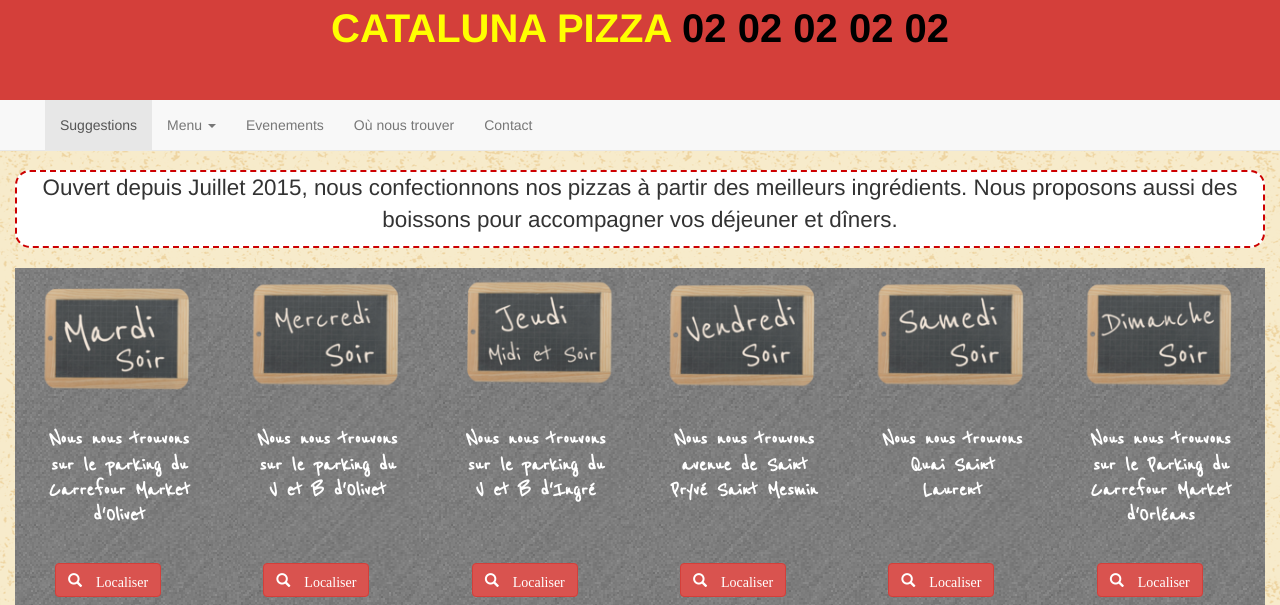
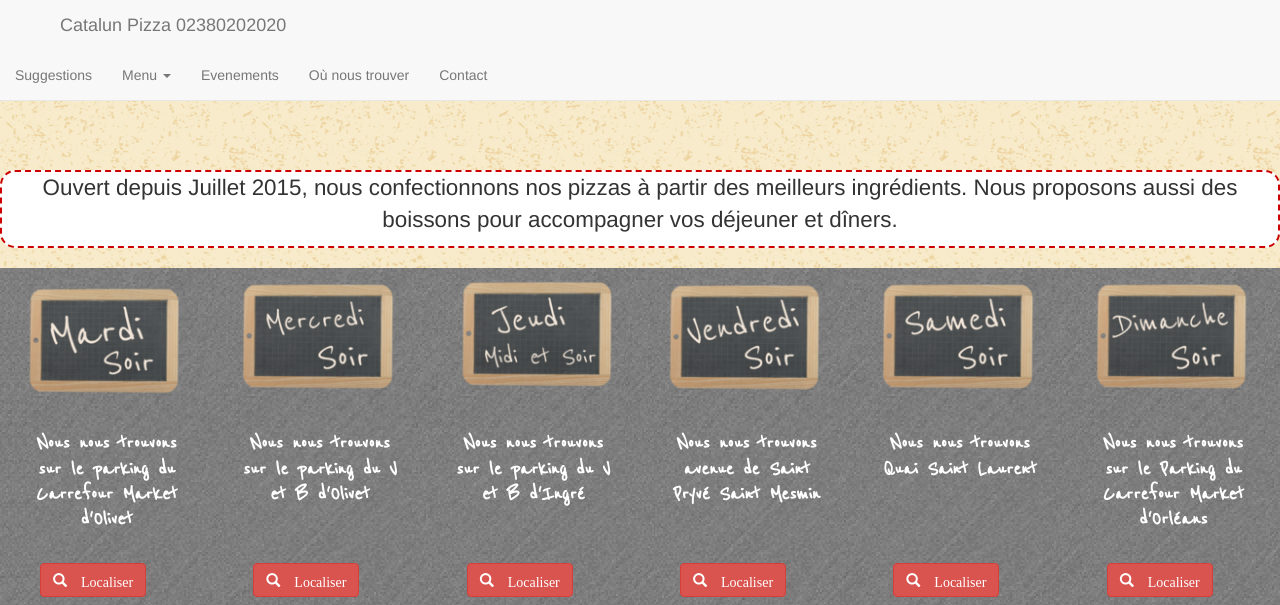
Before and after one commit to Frankois21/Cataluna, a PHP site: page /IndexPizza.html in a window 1280 px wide. Shown: the top 605 px of the page. Run offline with PHP 8.4, Linux system fonts and the light colour scheme.

Commit message:
pouet pouet

```diff
--- a/IndexPizza.html
+++ b/IndexPizza.html
@@ -18,30 +18,33 @@
 
 
 
-	<div class="container-fluid" id="header">
-	<nav class="navbar navbar-default navbar-fixed-top">
+<div class="container-fluid" id="header">
+<nav class="navbar navbar-default navbar-fixed-top">
     <div class="twelve columns text-center">
-  		<div class="container-fluid" col-xs-1; style="background-color: #D43F3A; height:100px; font-size: 40px; color:yellow"> <p><b>CATALUNA PIZZA<span style="color:black; position:right">  02 02 02 02 02</span></b></p>
+  		<div class="container-fluid" col-xs-1>
+      <!--col-xs-1; style="background-color: #D43F3A; height:100px; font-size: 40px; color:yellow"> <p><b>CATALUNA PIZZA<span style="color:black; position:right">  02 02 02 02 02</span></b></p>-->
     <!-- Brand and toggle get grouped for better mobile display -->
-   			<div class="navbar-header">
-   					<a class="navbar-brand" img src="Images/toro.jpg" alt="logo"></a>
+   			<div class="navbar-header-default">
+   					<a class="navbar-brand"></a>
      			 <button type="button" class="navbar-toggle collapsed" data-toggle="collapse" data-target="#bs-example-navbar-collapse-1" aria-expanded="false">
-     		  	 <span class="sr-only">Toggle navigation</span>
+             <span class="sr-only">Toggle navigation</span>
         		<span class="icon-bar"></span>
        			 <span class="icon-bar"></span>
        			 <span class="icon-bar"></span>
     			  </button>
+            <a class="navbar-brand" href="#">Catalun Pizza 02380202020</a>
       <!--<img class="pull-left" src="logo.png" alt="A trouver"><a class="navbar-brand" href="#"> CatalunaPizza.fr</a><p class="hidden-xs navbar-text">Une pizza ? </p>
       </div>!-->
+        </div>
       </div>
-    	</div>
     </div>
+
 
 
     <!-- Collect the nav links, forms, and other content for toggling -->
     <div class="collapse navbar-collapse" id="bs-example-navbar-collapse-1">
       <ul class="nav navbar-nav">
-        <li class="active"><a href="#">Suggestions <span class="sr-only">(current)</span></a></li>
+        <li><a href="#">Suggestions <span class="sr-only">(current)</span></a></li>
         <li class="dropdown">
           <a href="#" class="dropdown-toggle" data-toggle="dropdown" role="button" aria-haspopup="true" aria-expanded="false">Menu <span class="caret"></span></a>
           <ul class="dropdown-menu">
@@ -53,11 +56,11 @@
         <li><a href="#evenement">Evenements</a></li>
         <li><a href="#trouver">Où nous trouver</a></li>
         <li><a href="#contact">Contact</a></li>
+
         </li>
       </ul>
-    </div><!-- /.navbar-collapse -->
-	</nav>
-
+</nav>
+</div><!-- /.navbar-collapse -->
 
 	<br>
 
--- a/stylesheet.css
+++ b/stylesheet.css
@@ -169,7 +169,7 @@
 }
 
 footer{
-	font-family: "Reenie Beanie", Helvetia, Serif;
+	/*font-family: "Reenie Beanie", Helvetia, Serif;*/
 	background-image: url(Imagesbis/alu_dark.png);
 	background-repeat: repeat;
 	color: yellow;
```
